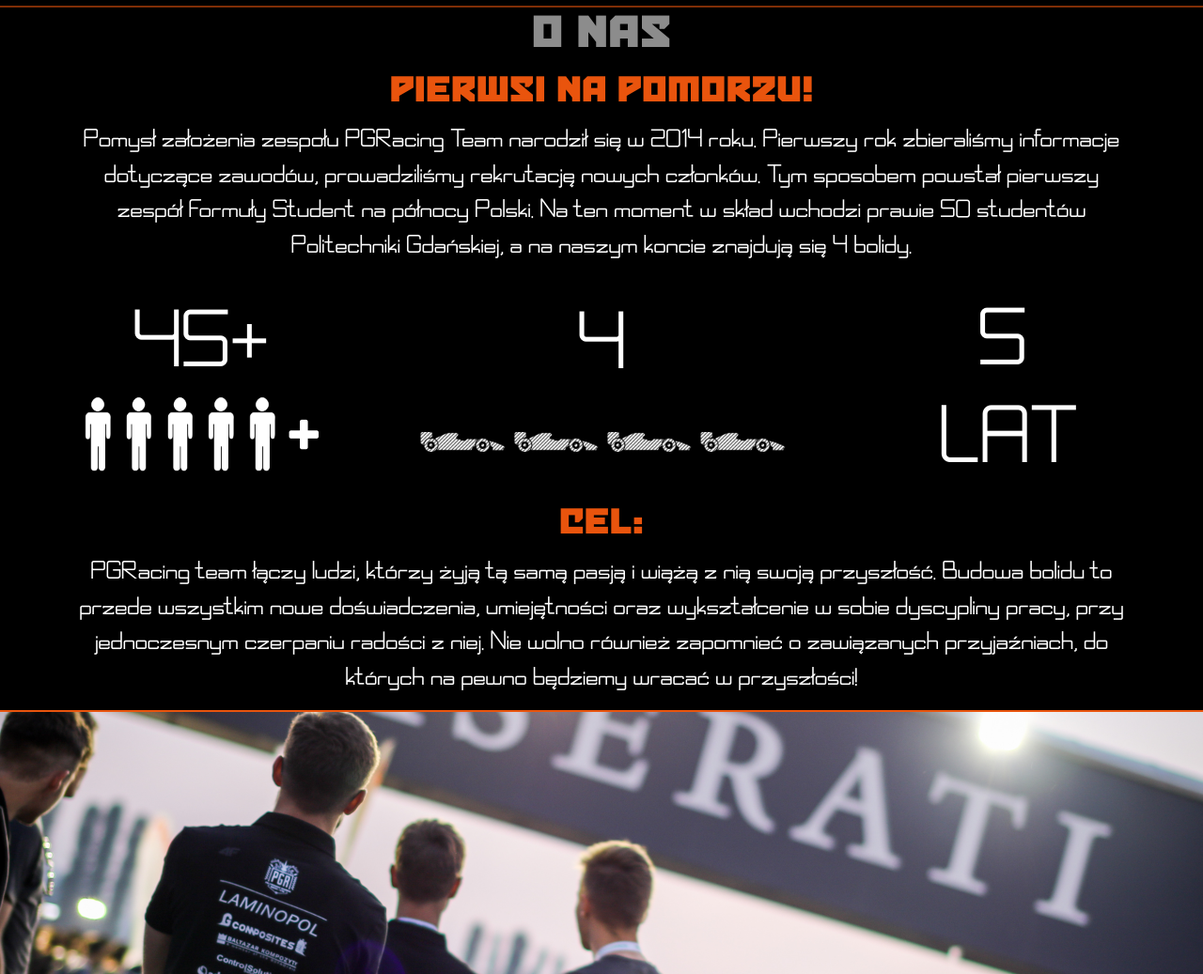
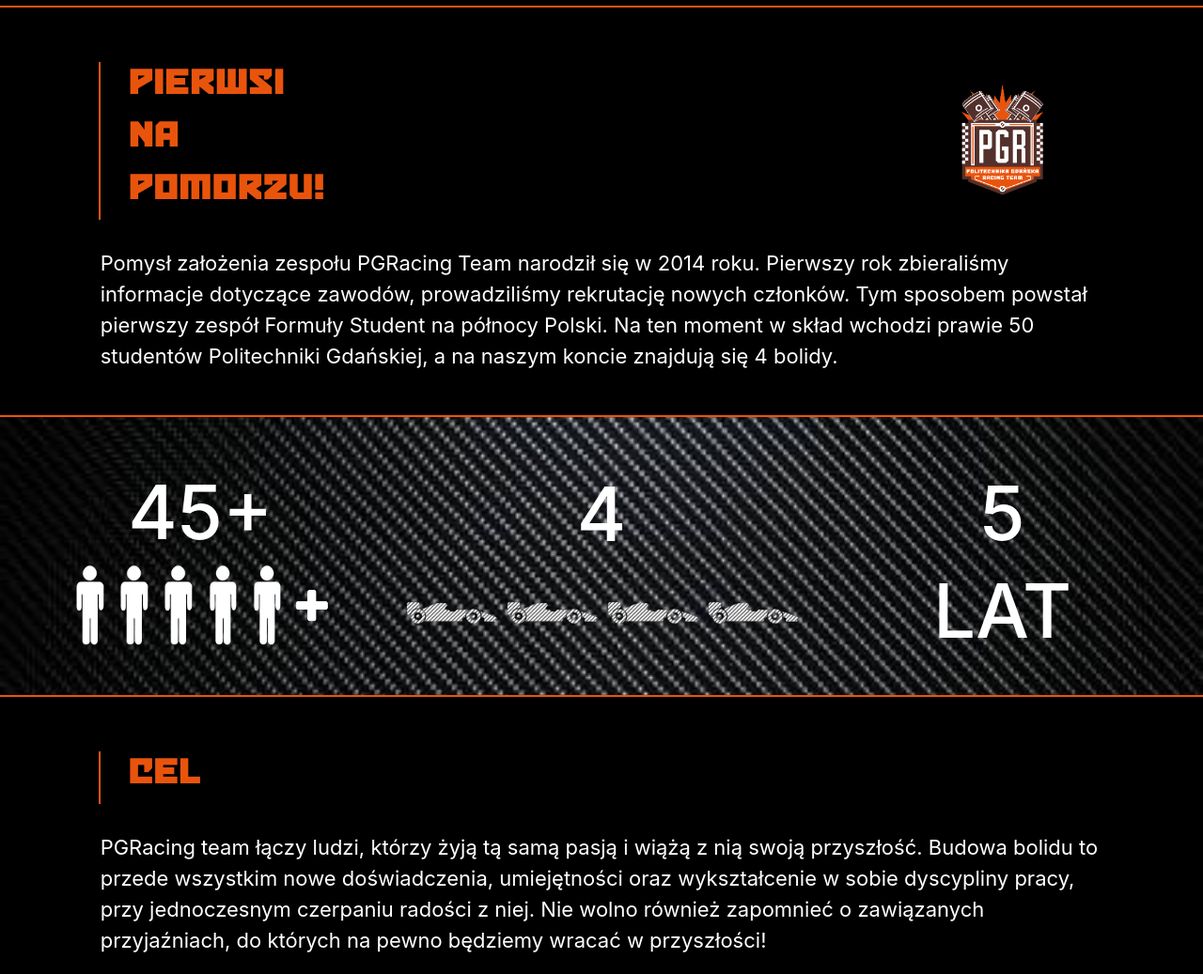
Before and after one commit to cepekLP/PGRacing-Team-Website, a plain HTML site: page HTML files/MAIN_PAGE_bootstrap.html in a window 1280 px wide. Shown: the part 700-1737 px from the top of the page at 94% size. Drawn offline with nearby package versions, Linux system fonts and the light colour scheme.

Commit message:
Changed -About Us- layout.

```diff
--- a/CSS_files/css_bootstrap.css
+++ b/CSS_files/css_bootstrap.css
@@ -186,48 +186,67 @@
     background-repeat: no-repeat;
     background-size: cover;
 }
+/* ------------------------------ BIG HEADERS ------------------------------ */
+.big_black_header_container{
+    background-color: black;
+    text-align: left;
+    padding-top: 58px;
+    border-style: solid;
+    border-width: 2px 0px 0px 0px;
+    border-color: rgb(233, 84, 13);
+}
+.big_black_header_img{
+    text-align: center;
+    margin-top: auto;
+    margin-bottom: auto;
+}
+.big_black_header_img img{
+    width: 70%;
+    height: auto;
+}
+.big_black_header_container h1{
+    font-size: 40px;
+    color: rgb(233, 84, 13);
+    font-family: 'bulletproof';
+    padding-left: 30px;
+
+}
+.orange_right_bar{
+    border-style: solid;
+    border-width: 0px 2px 0px 0px;
+    border-color: rgb(233, 84, 13);
+}
 
 
-/* ------------------------------ ABOUT US ------------------------------ */
-.about_us_container{
+/* ------------------------------ CONTENT CONTAINERS ------------------------------ */
+.black_content_container{
+    background-color: black;
+    padding-top: 30px;
+    padding-bottom: 30px;
+    font-size: 22px;
+    color: white;
+    text-align: left;
+}
+
+/* ------------------------------ STATS ------------------------------ */
+.stats_container{
     min-height: 300px;
     background-color: black;
     text-align: center;
-}
-
-.about_us_photo_container{
-    width: 100%;
-    padding-bottom: 15px;
-    padding-top: 15px;
-}
-
-.about_us_text_container{
-    text-align: center;
-    width: 100%;
-    padding-top: 10px;
-}
-.about_us_text_container p{
-    text-align: justify;
-    width: 90%;
-    margin-left: auto;
-    margin-right: auto;
-    text-align: center;
     color: white;
-    font-size: 25px;
-    font-family: Exninja;
-    transition: all 0.5s ease-in-out;
-}
-.about_us_header{
-    color: rgb(233, 84, 13);
-    text-align: center;
-    font-size: auto;
-    font-family: 'bulletproof';
+    border-style: solid;
+    border-width: 2px 0px 2px 0px;
+    border-color: rgb(233, 84, 13);
+    background-image: url("../images/background/carbon_background.jpg");
+    background-attachment: fixed;
+    background-position: center;
+    background-repeat: no-repeat;
+    background-size: cover;
 }
 
 .num_of_bolids{
     padding-top: 20px;
     text-align: center;
-    font-family: 'Exninja';
 }
 
 .num_of_bolids h2{
@@ -241,7 +260,6 @@
 
 .num_of_people{
     text-align: center;
-    font-family: 'Exninja';
 }
 
 .num_of_people h2{
@@ -299,7 +317,6 @@
     font-family: 'bulletproof';
 }
 
-
 .photo_resize{
     transition: transform 0.2s ease-in-out;
 }
--- a/HTML files/MAIN_PAGE_bootstrap.html
+++ b/HTML files/MAIN_PAGE_bootstrap.html
@@ -31,6 +31,7 @@
                 </div>
 
                 <div class="container-fluid no-gutters" style="padding: 0 0 0 0;">
+
                     <div class="row no-gutters" style="height: 100%;">
                         <div class="start_img col-sm-12">
                           <video id="video-elem" height="" autoplay="autoplay" loop="true" muted="muted">
@@ -45,14 +46,34 @@
                             <div class="nav_bar_option"><a id="menu_opt_5" href="#">Kontakt</a></div>
                         </div>
                     </div>
-                    <div class="row about_us_container" style="width: 100%; margin: 0%;">
-                        <div class="dividing_bar" id="aboutus">
-                            <p class="animated wow fadeInLeft">O NAS</p>
+
+                    <div class="row big_black_header_container no-gutters" style="width: 100%; margin: 0%;">
+                        <div class="col-1 no-gutters orange_right_bar" id="aboutus">
                         </div>
-                        <div class="col-12 col-xl-12 about_us_text_container">
-                                <h1 class="about_us_header wow animated fadeInLeft">Pierwsi na Pomorzu!</h1>
-                                <p class="animated wow fadeInLeft">Pomysł założenia zespołu PGRacing Team narodził się w 2014 roku. Pierwszy rok zbieraliśmy informacje dotyczące zawodów, prowadziliśmy rekrutację nowych członków. Tym sposobem powstał pierwszy zespół Formuły Student na północy Polski. Na ten moment w skład wchodzi prawie 50 studentów Politechniki Gdańskiej, a na naszym koncie znajdują się 4 bolidy.</p>
+                        <div class="col-8 col-md-8 no-gutters wow animated fadeInRight">
+                                <h1>Pierwsi</h1>
+                                <h1>na</h1>
+                                <h1>Pomorzu!</h1>
                         </div>
+                        <div class="col-11 col-md-2 big_black_header_img wow animated fadeInRight">
+                            <img src="../images/logo/PGRacingTeamLogo.png" class="photo_resize"/>
+                        </div>
+                        <div class="col-1 no-gutters">
+                        </div>
+                    </div>
+
+                    <div class="row black_content_container no-gutters" style="width: 100%; margin: 0%;">
+                        <div class="col-1 no-gutters">
+                        </div>
+                        <div class="col-10 no-gutters">
+                            <p class="animated wow fadeInRight">Pomysł założenia zespołu PGRacing Team narodził się w 2014 roku. Pierwszy rok zbieraliśmy informacje dotyczące zawodów, prowadziliśmy rekrutację nowych członków. Tym sposobem powstał pierwszy zespół Formuły Student na północy Polski. Na ten moment w skład wchodzi prawie 50 studentów Politechniki Gdańskiej, a na naszym koncie znajdują się 4 bolidy.</p>
+                        </div>
+                        <div class="col-1 no-gutters">
+                        </div>
+                    </div>
+
+
+                    <div class="row stats_container no-gutters" style="width: 100%; margin: 0%;">
                         <div class="col-12 col-md-4 num_of_people wow fadeInLeft" style="text-align: right; margin-top: auto; margin-bottom: auto;">
                             <center>
                                 <h2>45+</h2>
@@ -79,11 +100,29 @@
                                 <h2>LAT</h2>
                             </center>
                         </div>
-                        <div class="col-12 col-xl-12 about_us_text_container">
-                            <h1 class="about_us_header wow animated fadeInLeft">CEL:</h1>
-                            <p class="animated wow fadeInLeft">PGRacing team łączy ludzi, którzy żyją tą samą pasją i wiążą z nią swoją przyszłość. Budowa bolidu to przede wszystkim nowe doświadczenia, umiejętności oraz wykształcenie w sobie dyscypliny pracy, przy jednoczesnym czerpaniu radości z niej. Nie wolno również zapomnieć o zawiązanych przyjaźniach, do których na pewno będziemy wracać w przyszłości!</p>
+                    </div>
+
+                    <div class="row big_black_header_container no-gutters" style="width: 100%; margin: 0%; border: none;">
+                        <div class="col-1 no-gutters orange_right_bar" id="aboutus">
+                        </div>
+                        <div class="col-10 no-gutters wow animated fadeInRight">
+                                <h1>Cel</h1>
+                        </div>
+                        <div class="col-1 no-gutters">
                         </div>
                     </div>
+
+                    <div class="row black_content_container no-gutters" style="width: 100%; margin: 0%;">
+                        <div class="col-1 no-gutters">
+                        </div>
+                        <div class="col-10 no-gutters">
+                            <p class="animated wow fadeInRight">PGRacing team łączy ludzi, którzy żyją tą samą pasją i wiążą z nią swoją przyszłość. Budowa bolidu to przede wszystkim nowe doświadczenia, umiejętności oraz wykształcenie w sobie dyscypliny pracy, przy jednoczesnym czerpaniu radości z niej. Nie wolno również zapomnieć o zawiązanych przyjaźniach, do których na pewno będziemy wracać w przyszłości!</p>
+                        </div>
+                        <div class="col-1 no-gutters">
+                        </div>
+                    </div>
+
+
                     <div id="maserati_divider">
                         <div class="dividing_bar" style="position: relative; top: 338px;">
                             <p class="animated wow fadeInLeft">ZAWODY</p>
@@ -95,22 +134,20 @@
                                 <h1 class="tournament_header wow animated fadeInLeft">Formula Student</h1>
                                 <p class="animated wow fadeInLeft">Formula Student to prestiżowe, międzynarodowe zawody odbywające się w kilkunastu krajach na całym świecie. Co roku w zawodach bierze udział ponad 120 zespołów, które zaprojektowały i skonstruowały swój oryginalny bolid. Udział w zawodach nie polega wyłącznie na wyścigu. Zespoły, które biorą udział w Formule Student przygotowują się minimum rok, prowadząc prace projektowe, konstrukcyjne, nawiązując współpracę ze sponsorami.</p>
                             </div>
-                            <div class="col-12 col-md-12 col-xl-1"></div>
-                            <div class="col-12 col-md-12 col-xl-5">
+                            <div class="col-12 col-md-12 col-xl-6">
                                 <div class="tournament_photo_container wow fadeInLeft">
                                     <a href="https://www.imeche.org/" target="_blank">
                                         <img src="../images/logo/FS_IoME_logo.png"/>
                                     </a>
                                 </div>
                             </div>
-                            <div class="col-12 col-md-12 col-xl-5 tournament_text_container wow animated fadeInLeft">
+                            <div class="col-12 col-md-12 col-xl-6 tournament_text_container wow animated fadeInLeft">
                                 <h1 class="tournament_header" style="font-size: 30px;">Konkurencje dynamiczne:</h1>
                                 <p>Skid Pad – jak najszybszy przejazd po torze w kształcie ósemki</p>
                                 <p>Autocross/Sprint – Przejazd po torze o długości 1 km.</p>
                                 <p>Acceleration – bada przyspieszenie bolidu: przejazd długości 75 metrów w jak najkrótszym czasie.</p>
                                 <p>Endurance and Fuel Economy – pokonanie 22 km toru, ze zmianą kierowcy w połowie trasy, podczas której sprawdzany jest stan techniczny pojazdu.</p>
                             </div>
-                            <div class="col-12 col-md-12 col-xl-1"></div>
                         </div>
                     </div>
                     <div id="maserati_divider"></div>
```
Also changed, not shown: images/background/carbon_background.jpg (added).
